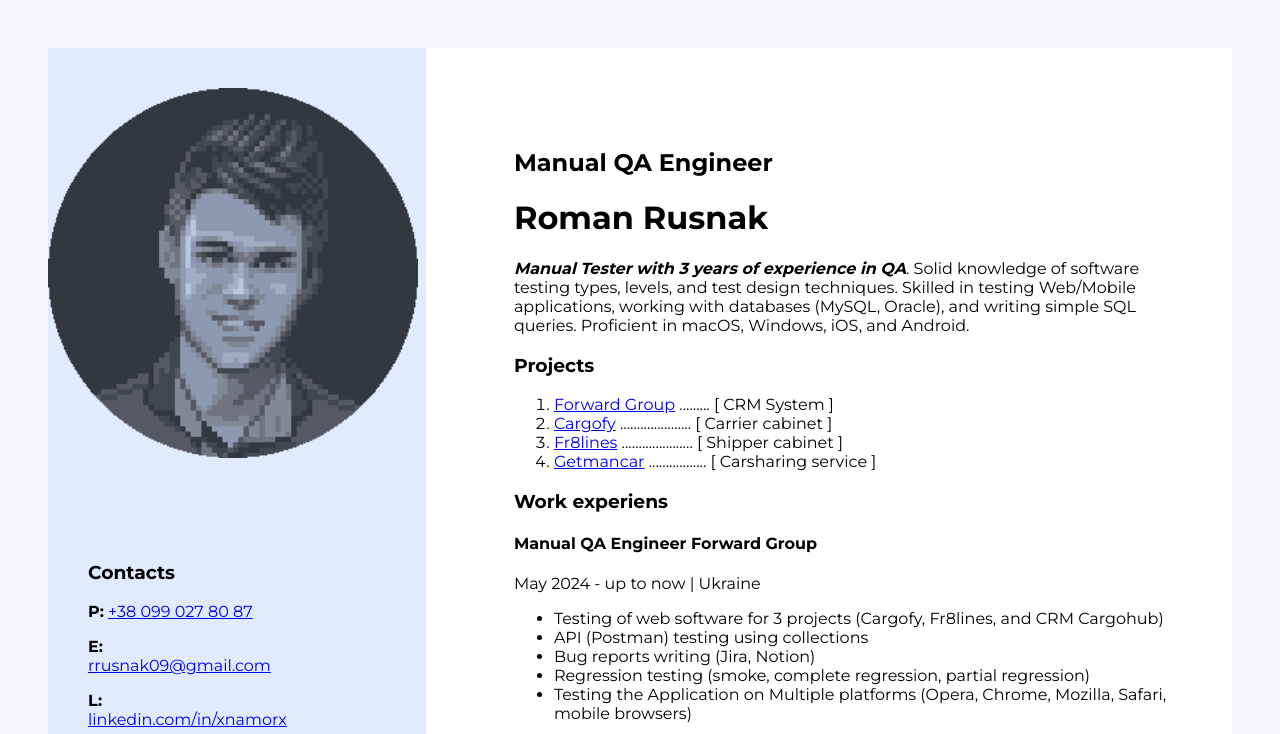
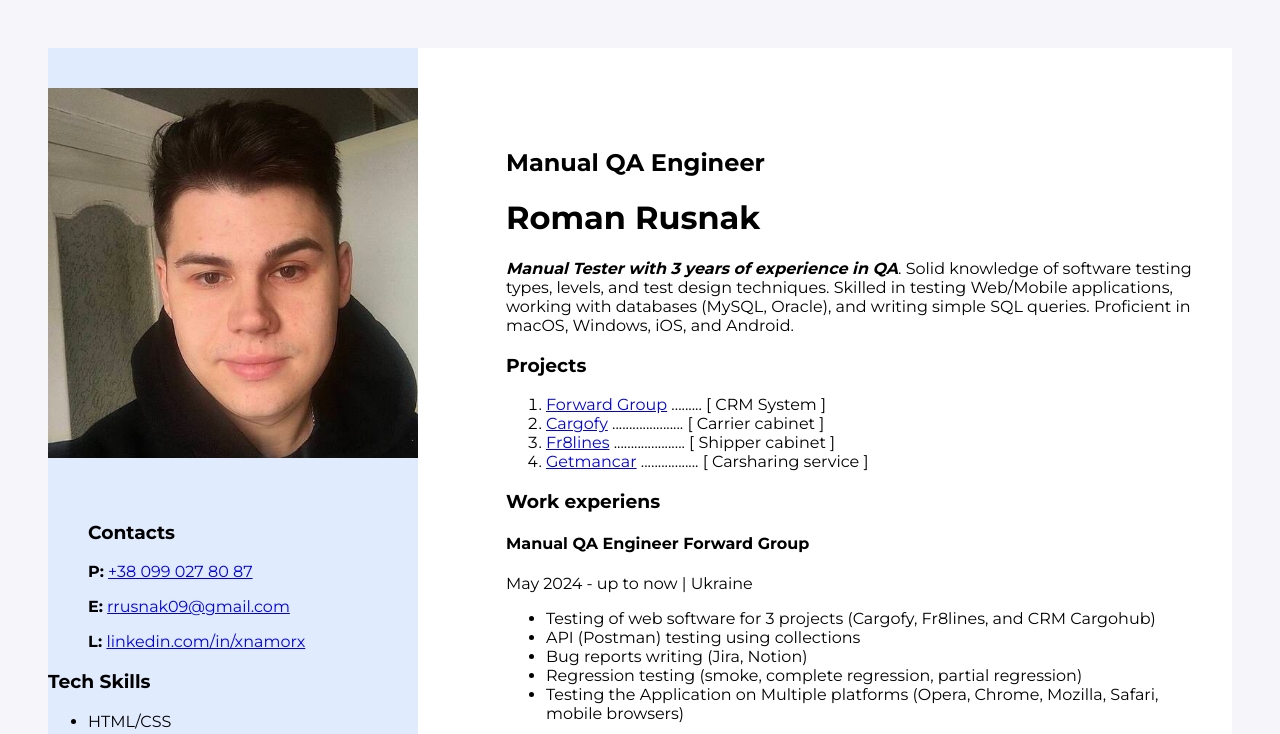
Before and after one commit to xNamoRx/resume, a plain HTML site: page index.html in a window 1280 px wide. Shown: the top 734 px of the page. Drawn offline with Linux system fonts and the light colour scheme.

Commit message:
Update foto and padding content

```diff
--- a/css/styles.css
+++ b/css/styles.css
@@ -19,5 +19,5 @@ body {
   padding-bottom: 80px;
 }
 .contacts {
-  padding: 40px 139px 40px 40px;
+  padding-left: 40px;
 }
--- a/index.html
+++ b/index.html
@@ -141,7 +141,7 @@
 
     <!-- Sidebar -->
     <aside class="sidebar">
-      <img width="370px" src="img/portrait 8.png" alt="My photo" style="padding-top: 40px; padding-bottom: 40px;" />
+      <img width="370px" src="img/fTKTp7L9fudRc-3nuZpnl.jpg" alt="My photo" style="padding-top: 40px; padding-bottom: 40px;" />
 
       <!-- Contacts -->
       <div class="contacts">
```
Also changed, not shown: img/fTKTp7L9fudRc-3nuZpnl.jpg (added).
